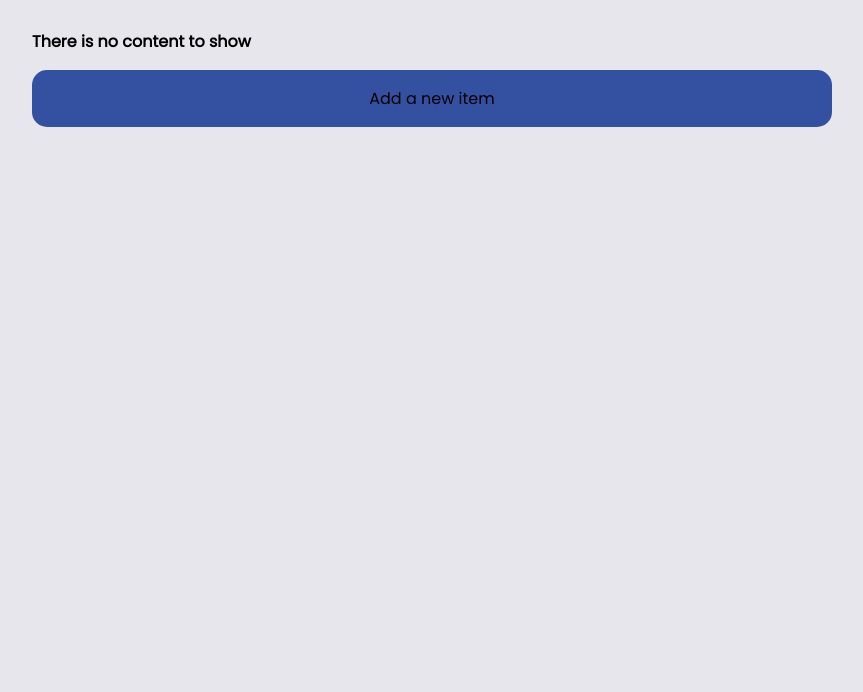
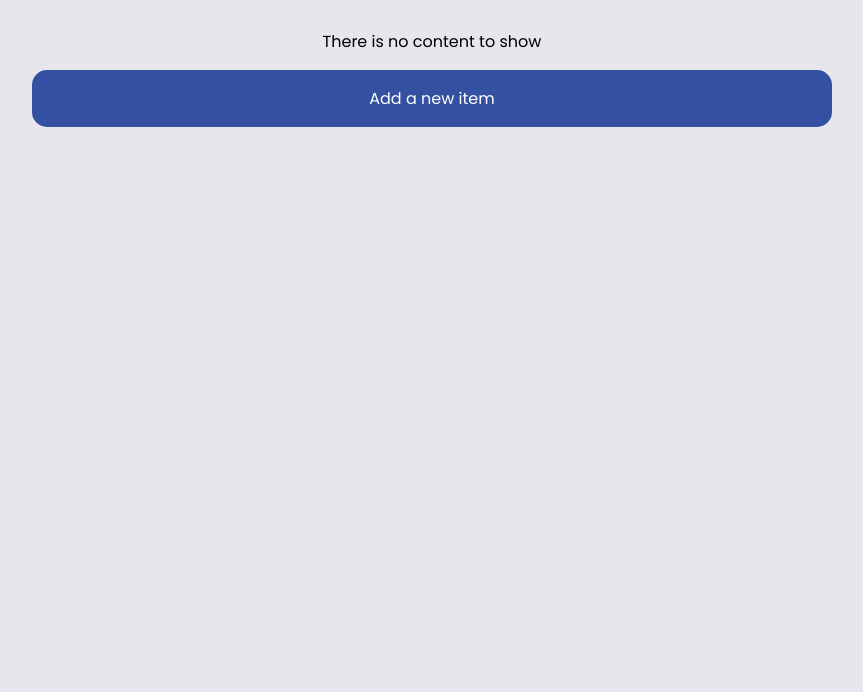
Before and after one commit to dalejandro06/calories-counter, a website built with webpack: page public/index.html in a window 1280 px wide. Shown: the part 108-800 px from the top of the page, without its empty margins (208-1071 px from the left). Built offline with nearby package versions, Linux system fonts and the light colour scheme; files whose address does not match are found by name.

Commit message:
[change] change colors for better accesibility

```diff
--- a/public/index.html
+++ b/public/index.html
@@ -61,7 +61,7 @@
 				</section>
 				<div class="add--item">
 					<button>
-						<p>Add a new item</p>
+						Add a new item
 					</button>
 				</div>
 				<div class="overlay"></div>
--- a/src/css/main.css
+++ b/src/css/main.css
@@ -230,6 +230,7 @@ input {
 	padding: 1em;
 	width: 100%;
 	font-size: 1em;
+	color: white;
 }
 
 .inputs {
@@ -296,6 +297,7 @@ input {
 	font-size: 1.2em;
 	height: 100%;
 	width: 100%;
+	color: white;
 }
 .button--add:hover {
 	animation: scale-up 0.4s;
@@ -320,6 +322,10 @@ input {
 .overlay.active {
 	display: block;
 	animation: show-in 1s;
+}
+
+#not-elements {
+	text-align: center;
 }
 
 /* KEYFRAMES */
--- a/src/index.js
+++ b/src/index.js
@@ -117,7 +117,7 @@ const renderItems = () => {
 // Validate if there is one of more children on the list wrapper
 function validateChildCount() {
 	if (!listOfItems.childElementCount) {
-		const tagElement = createNodeElement('h4', { id: 'not-elements' });
+		const tagElement = createNodeElement('p', { id: 'not-elements' });
 		listOfItems.appendChild(tagElement('There is no content to show'));
 		totalsContainer.classList.add('hidden');
 	} else {
```
Also changed, not shown: 1 other file.
